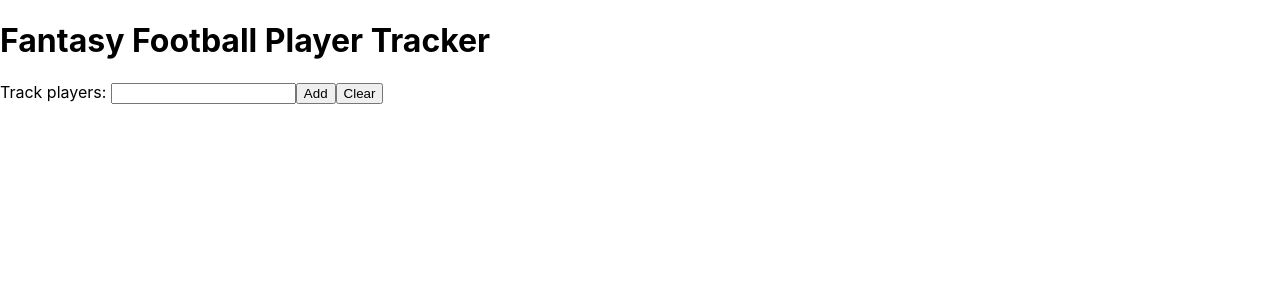
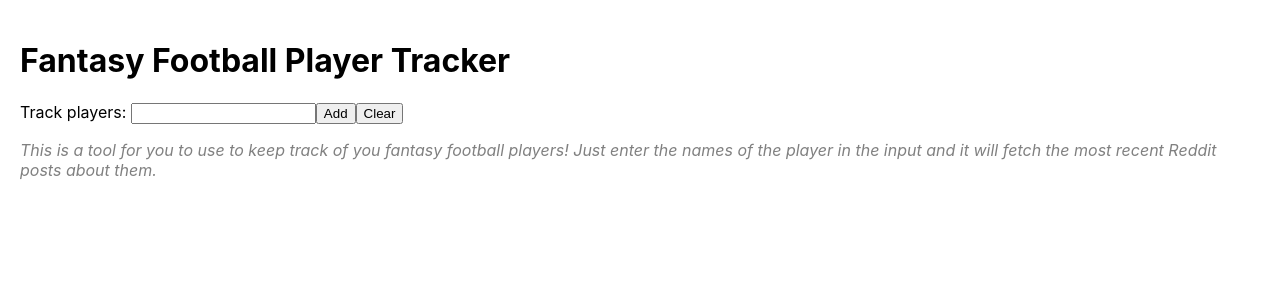
Before and after one commit to ryazlee/ff-player-tracker, a React (Create React App) app: page / in a window 1280 px wide. Shown: the top 300 px of the page. Built offline with nearby package versions, Linux system fonts and the light colour scheme.

Commit message:
Add helper

```diff
--- a/src/App.css
+++ b/src/App.css
@@ -1,38 +1,3 @@
-.App {
-  text-align: center;
+html {
+	padding: 20px;
 }
-
-.App-logo {
-  height: 40vmin;
-  pointer-events: none;
-}
-
-@media (prefers-reduced-motion: no-preference) {
-  .App-logo {
-    animation: App-logo-spin infinite 20s linear;
-  }
-}
-
-.App-header {
-  background-color: #282c34;
-  min-height: 100vh;
-  display: flex;
-  flex-direction: column;
-  align-items: center;
-  justify-content: center;
-  font-size: calc(10px + 2vmin);
-  color: white;
-}
-
-.App-link {
-  color: #61dafb;
-}
-
-@keyframes App-logo-spin {
-  from {
-    transform: rotate(0deg);
-  }
-  to {
-    transform: rotate(360deg);
-  }
-}
--- a/src/components/Main.tsx
+++ b/src/components/Main.tsx
@@ -5,10 +5,18 @@ import { RedditPostsList } from "./RedditPostsList";
 export const Main = () => {
 	const [players, setPlayers] = useState<string[]>([]);
 
+	const helpMessage =
+		"This is a tool for you to use to keep track of you fantasy football players!  Just enter the names of the player in the input and it will fetch the most recent Reddit posts about them.";
+
 	return (
 		<>
 			<h1>Fantasy Football Player Tracker</h1>
 			<UserInputForm players={players} setPlayers={setPlayers} />
+			{players.length == 0 && (
+				<p style={{ fontStyle: "italic", color: "gray" }}>
+					{helpMessage}
+				</p>
+			)}
 			{players.length > 0 && <RedditPostsList players={players} />}
 		</>
 	);
```
